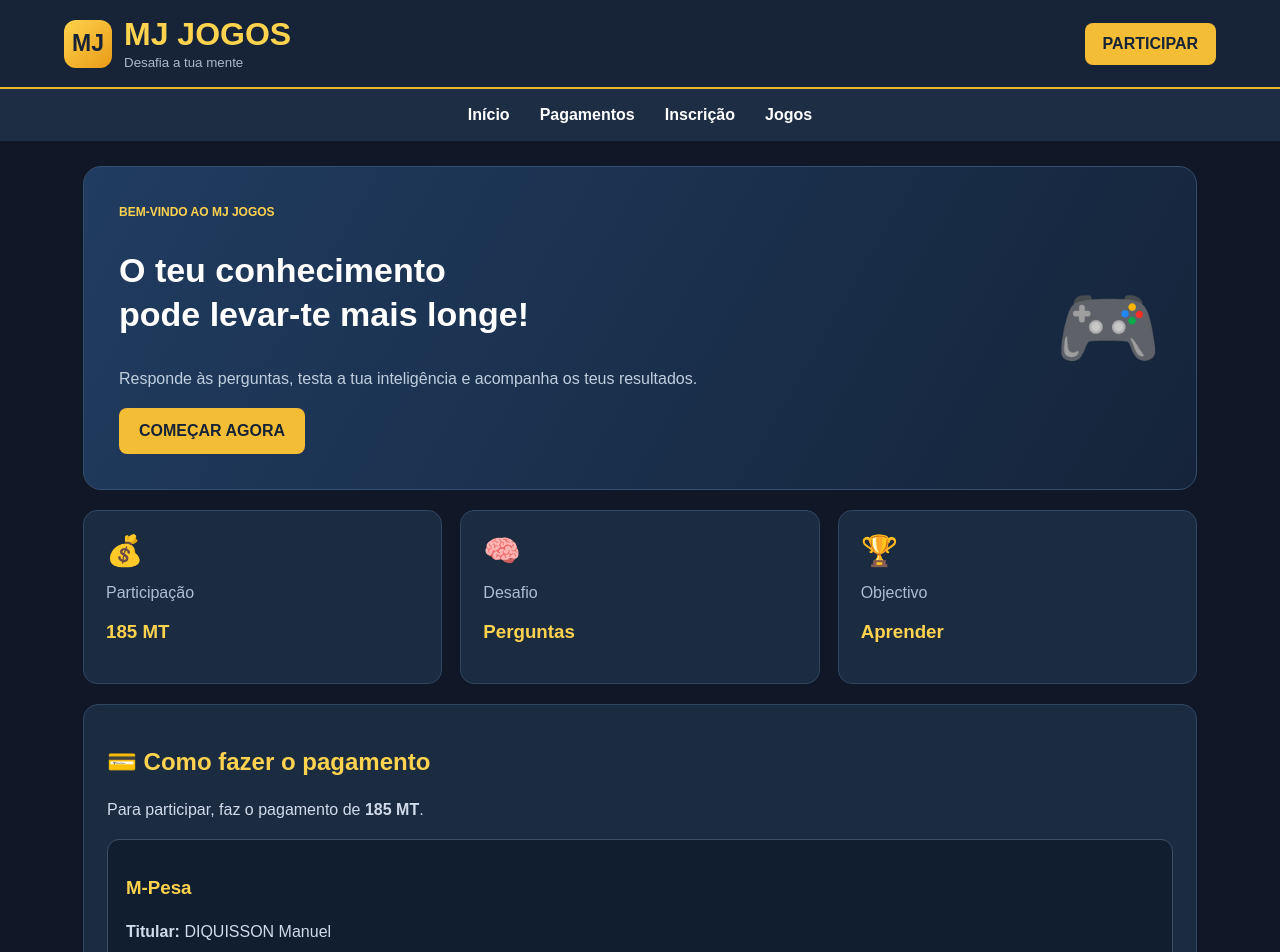
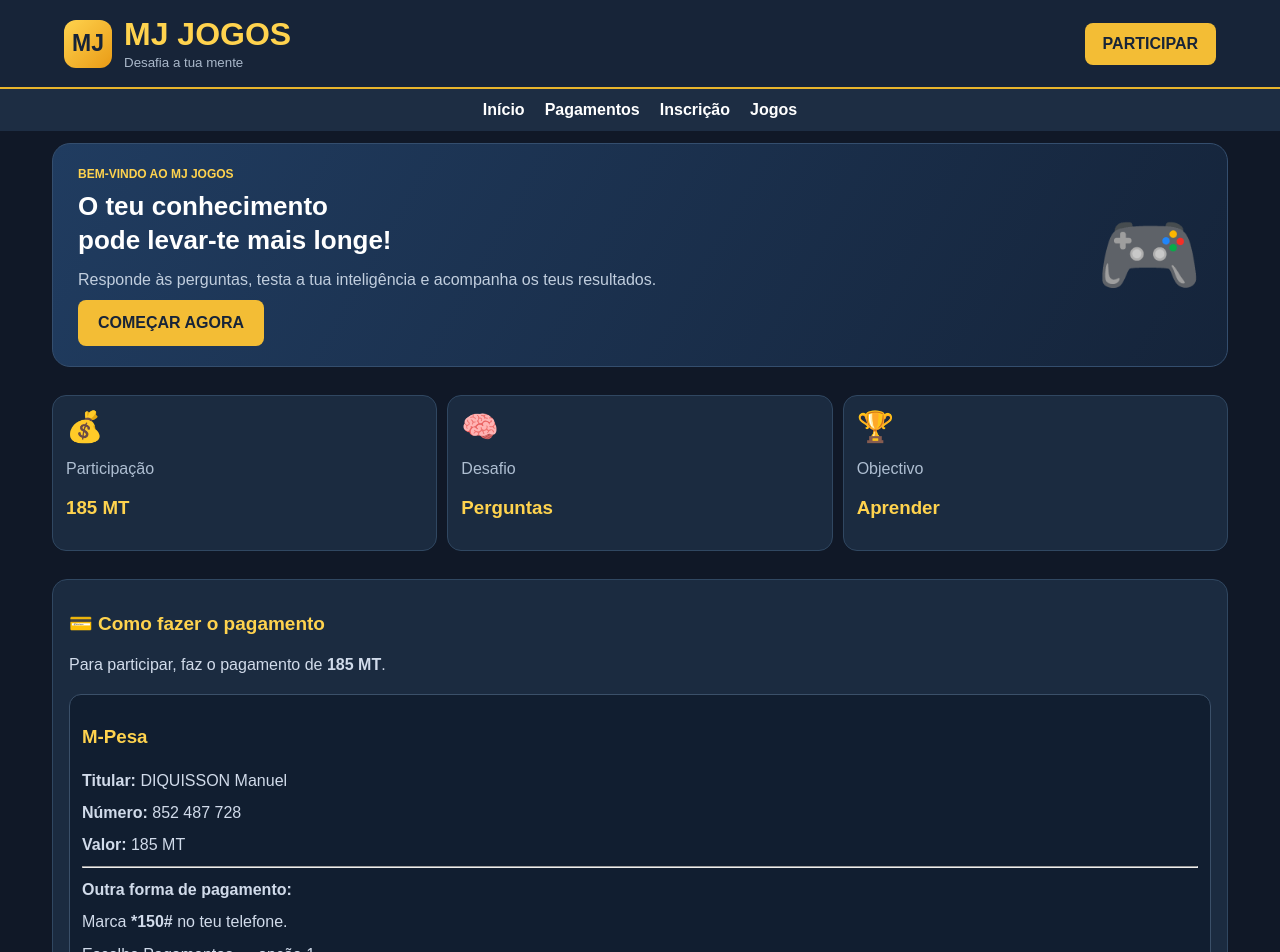
Before and after one commit to veronicamoraisnioca-source/-mj-jogos., a website: page public/index.html in a window 1280 px wide. Shown: the top 952 px of the page. Drawn offline with Linux system fonts and the light colour scheme.

Commit message:
Melhorar estrutura do site MJ Jogos.

```diff
--- a/public/style.css
+++ b/public/style.css
@@ -320,3 +320,63 @@ footer h3 {
     display: none;
   }
   }
+/* LAYOUT MAIS COMPACTO */
+.container {
+  max-width: 1200px;
+  padding: 12px;
+  gap: 12px;
+}
+
+.hero {
+  min-height: 190px;
+  padding: 20px 25px;
+  margin-bottom: 8px;
+}
+
+.hero h2 {
+  font-size: 26px;
+  margin: 8px 0;
+}
+
+.hero p {
+  margin: 7px 0;
+}
+
+.info-grid {
+  margin: 8px 0;
+  gap: 10px;
+}
+
+.info-card {
+  padding: 13px;
+  min-height: 85px;
+}
+
+.panel {
+  padding: 16px;
+  margin: 8px 0;
+}
+
+.panel h2 {
+  margin-bottom: 10px;
+  font-size: 19px;
+}
+
+.payment-box {
+  padding: 12px;
+  margin: 8px 0;
+}
+
+.payment-box p {
+  margin: 5px 0;
+}
+
+.menu {
+  padding: 12px;
+  gap: 20px;
+}
+
+footer {
+  padding: 18px;
+  margin-top: 12px;
+}
```
